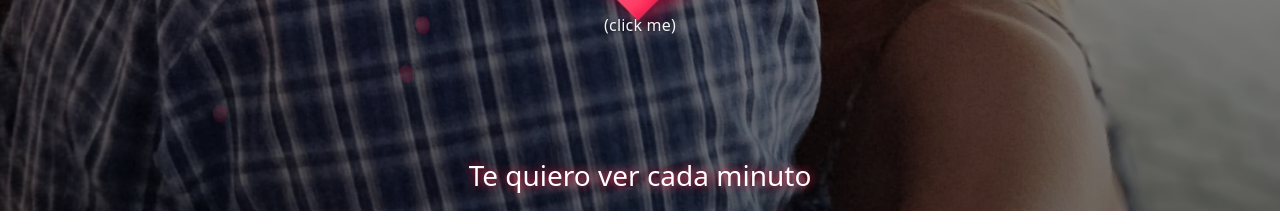
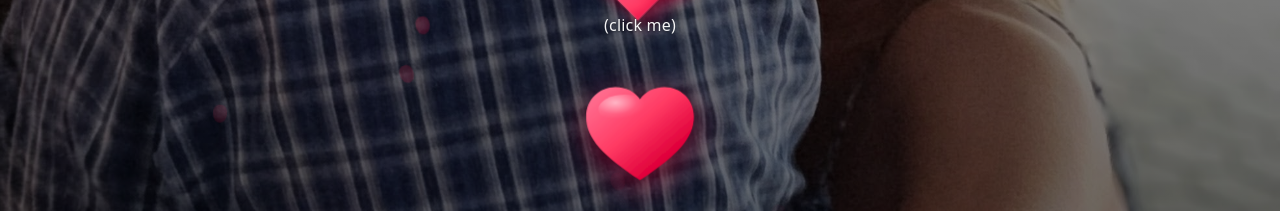
Before and after one commit to ramireznatalio96-hue/test, a plain HTML site: page index.html in a window 1280 px wide. Shown: the part 589-800 px from the top of the page. Drawn offline with Linux system fonts and the light colour scheme.

Commit message:
Update index.html

```diff
--- a/index.html
+++ b/index.html
@@ -5,7 +5,7 @@
 <meta name="viewport" content="width=device-width, initial-scale=1" />
 <title>Karen ❤️</title>
 
-<!-- Preload de la imagen de fondo -->
+<!-- Preload de la imagen de fondo (corregido) -->
 photo.jpg
 
 <style>
@@ -69,7 +69,7 @@ photo.jpg
     z-index: 50;
   }
 
-  /* Texto inferior */
+  /* Texto inferior (BOTTOM) — ahora permite clics */
   #bottomText {
     position: absolute;
     bottom: calc(var(--safe-gap) + env(safe-area-inset-bottom, 0px));
@@ -81,7 +81,7 @@ photo.jpg
     line-height: 1.25;
     text-shadow: 0 0 10px var(--glow);
     z-index: 50;
-    pointer-events: none; /* deja pasar el toque al control si se superponen */
+    pointer-events: auto; /* ✅ habilitado para click */
   }
 
   /* Wrapper centrado: rosa + control debajo */
@@ -153,7 +153,7 @@ photo.jpg
     50%      { transform: translateX(12px); }
   }
 
-  /* ====== Botón corazón: más realista (debajo de la rosa) ====== */
+  /* ====== Botón corazón: (debajo de la rosa) — SIN CAMBIOS ====== */
   .heart-wrapper {
     display: inline-flex;
     flex-direction: column;
@@ -164,7 +164,6 @@ photo.jpg
     touch-action: manipulation;
     text-align: center;
   }
-
   .heart-btn {
     position: relative;
     width: 64px;
@@ -177,67 +176,42 @@ photo.jpg
     background:
       radial-gradient(120% 120% at 30% 30%, #ff7a9a 0%, #ff3a63 45%, #e0003a 75%, #9b0029 100%);
     box-shadow:
-      /* sombra externa para levantar */
       0 10px 18px rgba(224, 0, 58, 0.45),
       0 3px 8px rgba(0,0,0,0.35),
-      /* contorno suave */
       inset 0 0 0 1px rgba(255,255,255,0.12);
     transition: transform .12s ease, filter .2s ease, box-shadow .2s ease;
     animation: pulse 1.6s ease-in-out infinite;
   }
-
-  /* lóbulos del corazón */
   .heart-btn::before,
   .heart-btn::after {
     content: "";
     position: absolute;
     width: 64px;
     height: 64px;
-    background: inherit;          /* misma gradiente que el cuerpo */
+    background: inherit;
     border-radius: 50%;
     box-shadow: inherit;
   }
   .heart-btn::before { top: -32px; left: 0; }
   .heart-btn::after  { top: 0; left: 32px; }
-
-  /* brillo especular (sheen) */
   .heart-btn .sheen {
-    position: absolute;
-    width: 90px;
-    height: 36px;
-    top: -10px;
-    left: -6px;
-    transform: rotate(45deg);    /* compensa la rotación del corazón */
+    position: absolute; width: 90px; height: 36px; top: -10px; left: -6px; transform: rotate(45deg);
     background: radial-gradient(100% 100% at 50% 50%,
       rgba(255,255,255,0.55) 0%,
       rgba(255,255,255,0.25) 40%,
       rgba(255,255,255,0.08) 60%,
       rgba(255,255,255,0.00) 75%);
-    filter: blur(0.4px);
-    pointer-events: none;
+    filter: blur(0.4px); pointer-events: none;
   }
-
-  /* sombra inferior para más volumen */
   .heart-btn .base-shadow {
-    position: absolute;
-    bottom: -10px;
-    left: -2px;
-    width: 100px;
-    height: 26px;
-    transform: rotate(45deg);
+    position: absolute; bottom: -10px; left: -2px; width: 100px; height: 26px; transform: rotate(45deg);
     background: radial-gradient(60% 60% at 50% 50%, rgba(0,0,0,0.45) 0%, rgba(0,0,0,0.0) 70%);
-    filter: blur(4px);
-    opacity: .45;
-    pointer-events: none;
+    filter: blur(4px); opacity: .45; pointer-events: none;
   }
-
-  /* pulsito */
   @keyframes pulse {
     0%, 100% { transform: rotate(-45deg) scale(1); filter: brightness(1); }
     50%      { transform: rotate(-45deg) scale(1.06); filter: brightness(1.07); }
   }
-
-  /* interacción */
   .heart-btn:active {
     transform: rotate(-45deg) scale(0.97);
     box-shadow:
@@ -246,25 +220,28 @@ photo.jpg
       inset 0 0 0 1px rgba(255,255,255,0.18);
     animation: none;
   }
+  .heart-caption { font-size: clamp(14px, 3.8vw, 16px); letter-spacing: 0.2px; text-shadow: 0 1px 2px rgba(0,0,0,.35); opacity: 0.95; }
+  .heart-wrapper[aria-disabled="true"] .heart-btn { cursor: default; animation: none; filter: grayscale(0.1) brightness(0.9); box-shadow: 0 3px 7px rgba(0,0,0,0.28), inset 0 0 0 1px rgba(255,255,255,0.10); }
+  .heart-wrapper[aria-disabled="true"] .heart-caption { opacity: 0.75; }
 
-  /* Texto debajo del corazón */
-  .heart-caption {
-    font-size: clamp(14px, 3.8vw, 16px);
-    letter-spacing: 0.2px;
-    text-shadow: 0 1px 2px rgba(0,0,0,.35);
-    opacity: 0.95;
+  /* === Bottom heart (similar a tu imagen, objeto único SVG & clickeable) === */
+  .bottom-heart-btn{
+    appearance:none;
+    background:none;
+    border:none;
+    cursor:pointer;                 /* clickeable */
+    width: clamp(64px, 16vw, 120px);
+    height: auto;
+    padding: 0;
+    line-height: 0;
+    filter: drop-shadow(0 10px 18px rgba(224,0,58,0.45))
+            drop-shadow(0 3px 8px rgba(0,0,0,0.35));
+    animation: bh-pulse 1.8s ease-in-out infinite; /* pulso suave */
+    transition: transform .12s ease;
   }
-
-  /* Deshabilitado tras reproducir (una sola vez) */
-  .heart-wrapper[aria-disabled="true"] .heart-btn {
-    cursor: default;
-    animation: none;
-    filter: grayscale(0.1) brightness(0.9);
-    box-shadow: 0 3px 7px rgba(0,0,0,0.28), inset 0 0 0 1px rgba(255,255,255,0.10);
-  }
-  .heart-wrapper[aria-disabled="true"] .heart-caption {
-    opacity: 0.75;
-  }
+  .bottom-heart-btn:active { transform: scale(0.96); }
+  .bottom-heart-svg{ display:block; width:100%; height:auto; }
+  @keyframes bh-pulse{ 0%,100%{transform:scale(1);} 50%{transform:scale(1.05);} }
 
   /* Ajuste en landscape */
   @media (orientation: landscape) {
@@ -279,7 +256,7 @@ photo.jpg
 
     <h1 id="title">Karen, te quiero mucho</h1>
 
-    <!-- Rosa centrada y control de música debajo -->
+    <!-- Rosa centrada y control de música debajo (SIN CAMBIOS) -->
     <div id="roseWrapper">
       <div id="centerStack">
         <div id="rose">🌹</div>
@@ -295,7 +272,49 @@ photo.jpg
       </div>
     </div>
 
-    <div id="bottomText">Te quiero ver cada minuto</div>
+    <!-- BOTTOM: corazón brillante similar a la imagen (clickeable) -->
+    <div id="bottomText">
+      <button id="bottomHeartBtn" class="bottom-heart-btn" aria-label="Reproducir música en loop">
+        <svg class="bottom-heart-svg" viewBox="0 0 100 92" width="100%" height="100%" aria-hidden="true">
+          <defs>
+            <linearGradient id="bh-grad" x1="0" y1="0" x2="1" y2="1">
+              <stop offset="0%"  stop-color="#ff7a9a"/>
+              <stop offset="45%" stop-color="#ff3a63"/>
+              <stop offset="75%" stop-color="#e0003a"/>
+              <stop offset="100%" stop-color="#9b0029"/>
+            </linearGradient>
+            <radialGradient id="bh-shine" cx="0.32" cy="0.28" r="0.55">
+              <stop offset="0%" stop-color="rgba(255,255,255,0.55)"/>
+              <stop offset="45%" stop-color="rgba(255,255,255,0.25)"/>
+              <stop offset="70%" stop-color="rgba(255,255,255,0.08)"/>
+              <stop offset="100%" stop-color="rgba(255,255,255,0)"/>
+            </radialGradient>
+            <filter id="bh-inner">
+              <feGaussianBlur in="SourceAlpha" stdDeviation="2" result="b"/>
+              <feComposite in="b" in2="SourceAlpha" operator="arithmetic" k2="-1" k3="2" result="inner"/>
+              <feColorMatrix in="inner" type="matrix"
+                values="0 0 0 0 0
+                        0 0 0 0 0
+                        0 0 0 0 0
+                        0 0 0 0.45 0" result="shade"/>
+              <feBlend in="SourceGraphic" in2="shade" mode="normal"/>
+            </filter>
+          </defs>
+
+          <!-- UN SOLO PATH del corazón -->
+          <path filter="url(#bh-inner)" fill="url(#bh-grad)"
+                d="M50 86
+                   C 20 66, 6 52, 6 34
+                   C 6 20, 17 10, 30 10
+                   C 39 10, 46 14, 50 20
+                   C 54 14, 61 10, 70 10
+                   C 83 10, 94 20, 94 34
+                   C 94 52, 80 66, 50 86 Z"/>
+          <!-- Brillo -->
+          <ellipse cx="38" cy="28" rx="22" ry="12" fill="url(#bh-shine)" />
+        </svg>
+      </button>
+    </div>
   </div>
 
 <!-- ====== SCRIPTS ====== -->
@@ -331,44 +350,49 @@ photo.jpg
     stage.appendChild(track);
   }
 
-  // ========= Música: reproducir UNA sola vez al tocar el corazón =========
-  const audio = new Audio('music.mp3'); // cambia el nombre si tu archivo se llama distinto
-  audio.loop = false;
+  // ========= Música: reproducir en LOOP al primer clic =========
+  const audio = new Audio('music.mp3');  // asegúrate de tener este archivo
+  audio.loop = true;   // ✅ loop activado
   audio.preload = 'auto';
 
   const heartWrapper = document.getElementById('heartWrapper');
   const heartBtn = document.getElementById('heartBtn');
   const heartCaption = document.getElementById('heartCaption');
+  const bottomHeartBtn = document.getElementById('bottomHeartBtn');
 
   let hasPlayed = false;
 
   const playOnce = async () => {
     if (hasPlayed) return;
     try {
-      // feedback visual rápido al toque
+      await audio.play();
+      hasPlayed = true;
+
+      // feedback visual para el botón superior (si fue el que se tocó)
+      if (heartBtn) {
         heartBtn.style.animation = 'none';
         heartBtn.style.transform = 'rotate(-45deg) scale(0.97)';
         setTimeout(() => { heartBtn.style.animation = ''; heartBtn.style.transform = ''; }, 160);
+        heartWrapper.setAttribute('aria-disabled', 'true');
+        heartBtn.setAttribute('aria-label', 'Reproduciendo música (loop)');
+      }
 
-      await audio.play();
-      hasPlayed = true;
-      heartWrapper.setAttribute('aria-disabled', 'true');
-      heartBtn.setAttribute('aria-label', 'Reproduciendo música');
-      // Si prefieres, puedes cambiar el texto:
-      // heartCaption.textContent = 'Gracias ❤️';
+      // detener pulso del bottom (opcional)
+      if (bottomHeartBtn) bottomHeartBtn.style.animation = 'none';
+
     } catch (e) {
-      // Si falla (restricción del navegador), sugerimos intentar de nuevo
-      heartCaption.textContent = '(tap again)';
+      if (heartCaption) heartCaption.textContent = '(tap again)';
       console.warn('No se pudo reproducir audio:', e);
     }
   };
 
+  // Click en el botón corazón debajo de la rosa (se mantiene)
   heartBtn.addEventListener('click', playOnce, { passive: true });
 
-  audio.addEventListener('ended', () => {
-    heartWrapper.setAttribute('aria-disabled', 'true');
-    // heartCaption.textContent = 'Gracias ❤️';
-  });
+  // Click en el corazón del bottom (nuevo)
+  bottomHeartBtn.addEventListener('click', playOnce, { passive: true });
+
+  // Nota: como el audio está en loop, 'ended' normalmente no disparará.
 </script>
 </body>
 </html>
```
Lines whose indentation alone changed are shown as unchanged.
